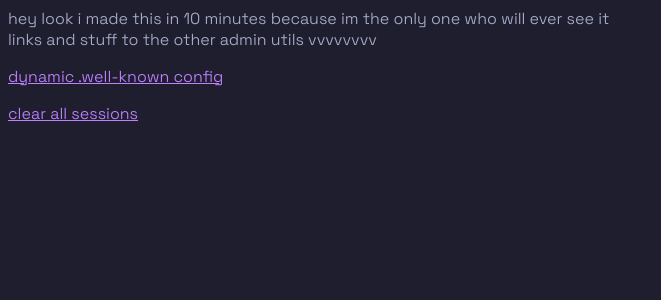
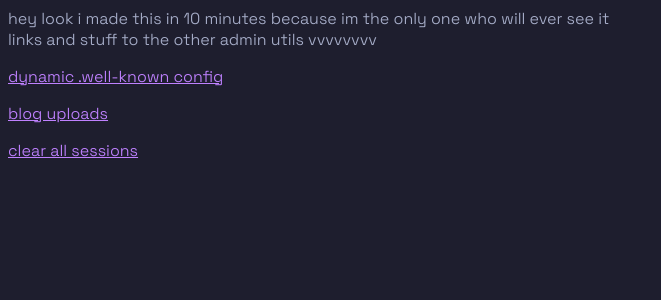
Before and after one commit to MrSeven3/personal-website, a Flask app: page /admin/ in a window 1280 px wide. Shown: the top 300 px of the page, without its empty margins (0-661 px from the left). Run offline with Flask 3, Linux system fonts and the light colour scheme; the visitor is signed in with stand-in values (Sample User, id 1); some libraries are stand-ins or nearby versions.

Commit message:
admin page can upload blogs now

```diff
--- a/routes/admin.py
+++ b/routes/admin.py
@@ -1,4 +1,4 @@
-from flask import Blueprint, redirect, request, abort, session, render_template
+from flask import Blueprint, redirect, request, abort, session, render_template, flash
 import requests
 import secrets
 import os, shutil
@@ -117,3 +117,24 @@ def remove_well_known_config():
     utils.well_known.delete_well_known_entry(slug, domain)
 
     return redirect("/admin/well-known-config")
+
+@admin_routes.route("/blogs", methods=['GET','POST'])
+def blog_config():
+    if not session.get('logged_in'):
+        print("user isnt logged in, redirecting")
+        return redirect("/admin/login")
+
+    if request.method == "GET": return render_template("admin/blog-admin.html")
+
+    uploaded_file = request.files['file']
+    if uploaded_file.filename == "" or uploaded_file.filename[-3:] != ".md": return redirect("/admin/blogs")
+
+    markdown = uploaded_file.read()
+
+    blog_title = request.form.get("title")
+    blog_slug = request.form.get("slug")
+
+    import utils.blog
+    utils.blog.create_blog(blog_title, blog_slug, markdown)
+
+    return redirect("/admin/blogs")
--- a/static/blog_list_styles.css
+++ b/static/blog_list_styles.css
@@ -19,7 +19,7 @@
     p {
         margin-top: 0;
         color: oklch(0.751 0.0396 273.93);
-        mask-image: linear-gradient(to bottom, black, transparent);
+        /*mask-image: linear-gradient(to bottom, black, transparent);*/
 
     }
 
--- a/templates/admin/landing.html
+++ b/templates/admin/landing.html
@@ -20,6 +20,7 @@
         hey look i made this in 10 minutes because im the only one who will ever see it <br> links and stuff to the other admin utils vvvvvvvv
 
         <p><a href="well-known-config">dynamic .well-known config</a></p>
+        <p><a href="blogs">blog uploads</a></p>
         <p><a href="clear-sessions">clear all sessions</a></p>
     </body>
 </html>
--- a/utils/blog.py
+++ b/utils/blog.py
@@ -15,9 +15,10 @@ def get_blog_previews() -> list[list]:
 
         blog_previews = [] #format is a list of lists, each list is [name, url slug, preview text]
         for blog in blog_entries:
-            blog_text = blog[5].split("\n")[0] #get the first line of markdown
+            blog_text = str(blog)[5].split("\n")[0] #get the first line of markdown
             if len(blog_text) > 200: #cap it to 200 characters
                 blog_text = blog_text[:200]
+                blog_text += " ..."
 
             blog_info = [blog[1], blog[2], blog_text+"..."]
             blog_previews.append(blog_info)
```
